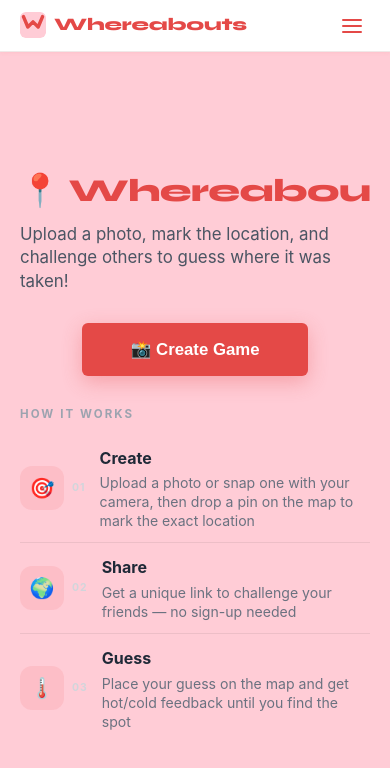
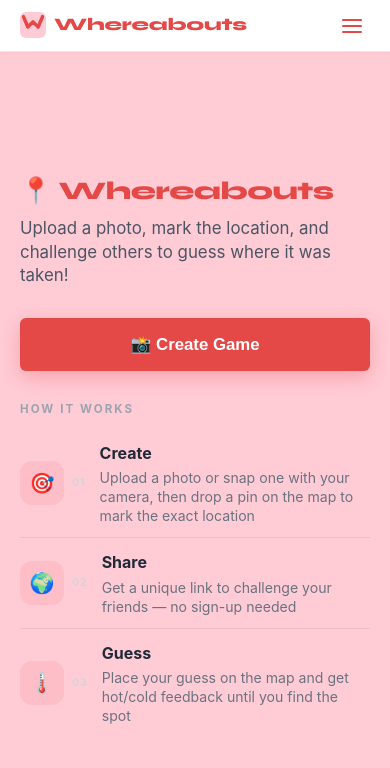
Before and after one commit to annatromps/whereabouts, a React (Vite) app in the folder client/: page / in a window 390 px wide. Shown: the top 768 px of the page. Built offline with nearby package versions, Linux system fonts and the light colour scheme; the HTML template or start-up script is replaced by a standard one.

Commit message:
Shrink title to fit one line, make Create Game button full width

```diff
--- a/client/src/styles/Home.css
+++ b/client/src/styles/Home.css
@@ -32,7 +32,7 @@
 .title {
   font-family: 'Syne', sans-serif;
   font-weight: 800;
-  font-size: clamp(2rem, 8vw, 3.2rem);
+  font-size: clamp(1.5rem, 6.5vw, 2.6rem);
   margin-bottom: 6px;
   text-align: left;
   letter-spacing: -0.02em;
@@ -51,7 +51,6 @@
 /* ── CTA button ── */
 
 .home-content .button-group {
-  align-items: center;
   gap: 8px;
 }
 
```
